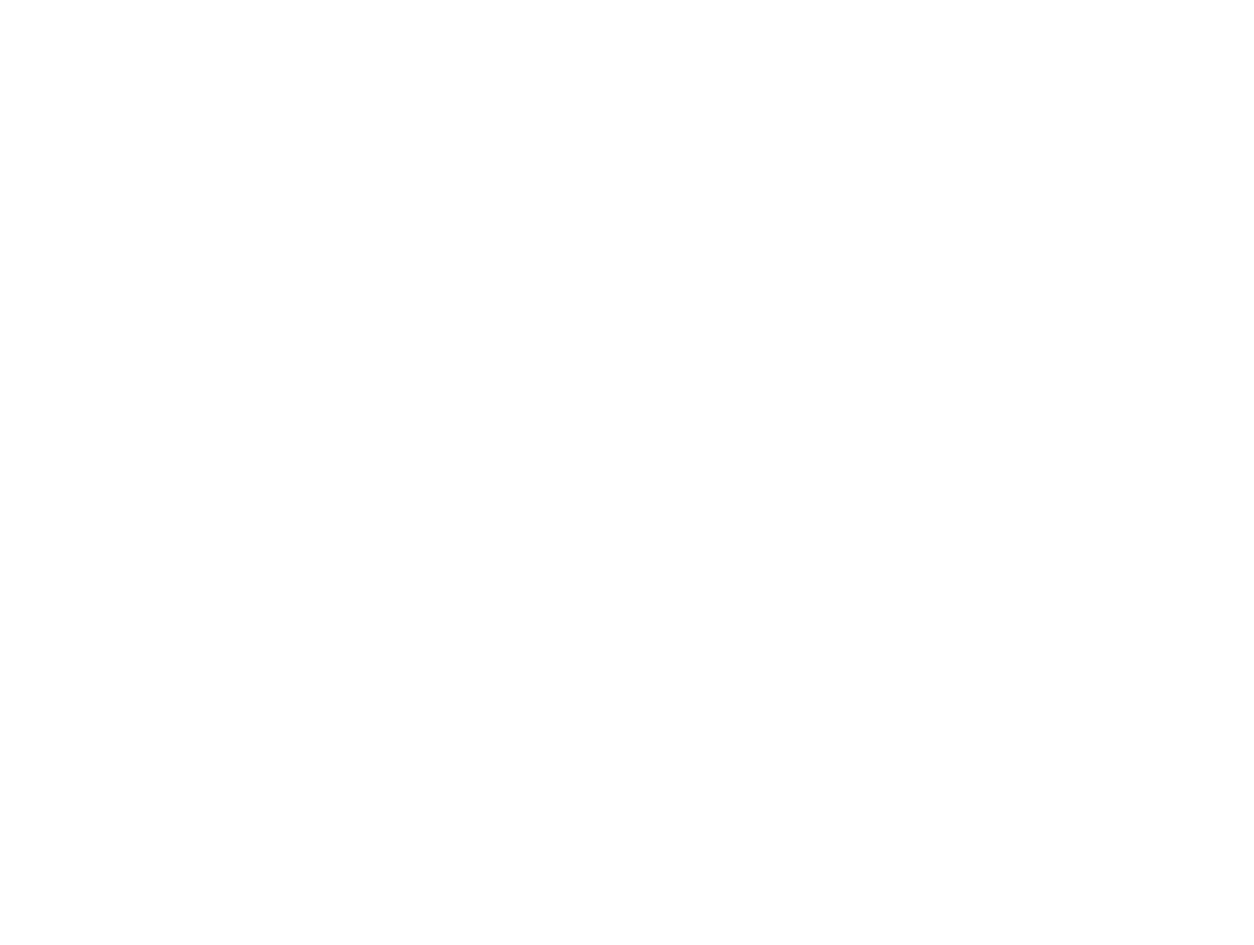
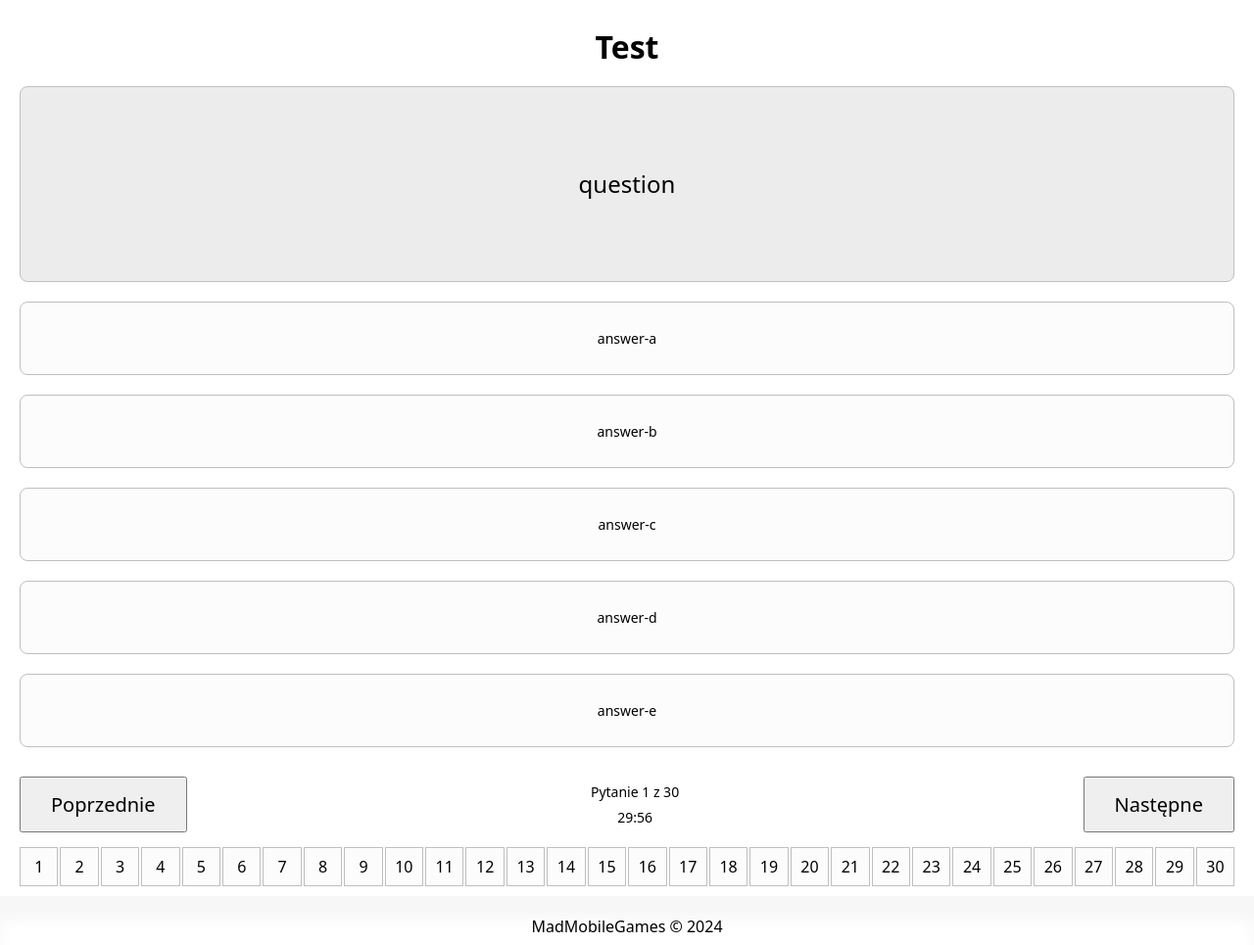
Before and after one commit to MatMadProject/kpp-web-test, a website built with Vite: page index.html in a window 1280 px wide. Shown: the whole page at 98% size. Before the commit the page ends 800 px from the top, so only its background shows below. Built offline with nearby package versions, Linux system fonts and the light colour scheme.

Commit message:
test layout completed

```diff
--- a/assets/js/main.js
+++ b/assets/js/main.js
@@ -1 +1,24 @@
 import '../sass/main.scss'
+
+function startTimer(duration, display) {
+    let timer = duration, minutes, seconds;
+    setInterval(() => {
+        minutes = parseInt(timer / 60, 10);
+        seconds = parseInt(timer % 60, 10);
+
+        minutes = minutes < 10 ? "0" + minutes : minutes;
+        seconds = seconds < 10 ? "0" + seconds : seconds;
+
+        display.textContent = minutes + ":" + seconds;
+
+        if (--timer < 0) {
+            timer = 0; // Timer stop at 0
+        }
+    }, 1000);
+}
+
+window.onload = () => {
+    const thirtyMinutes = 30 * 60;
+    const display = document.getElementById("timer");
+    startTimer(thirtyMinutes, display);
+};
--- a/assets/sass/_base.scss
+++ b/assets/sass/_base.scss
@@ -8,3 +8,16 @@ img {
     max-width: 100%;
     height: auto;
 }
+
+.container{
+    max-width: $max-container-size;
+    padding: 0 $gutter-gap;
+    margin: 0 auto;
+    width: 100%;
+}
+
+.button{
+    padding: 15px 30px;
+    font-size: 20px;
+    // border-radius: 8px;
+}
--- a/assets/sass/abstaract/_breakpoints.scss
+++ b/assets/sass/abstaract/_breakpoints.scss
@@ -1,5 +1,7 @@
-$smartphone: 600px;
+$mediumMobile: 450px;
+$largeMobile: 600px;
 $bigTablet: 905px;
+$tablet: 768px;
 $mediumDesktop: 1240px;
 $largeDesktop: 1440px;
 
@@ -21,8 +23,20 @@ $largeDesktop: 1440px;
     }
 }
 
-@mixin smartphone {
-    @media only screen and (max-width: $smartphone) {
+@mixin tablet {
+    @media only screen and (max-width: $tablet) {
         @content
     }
 }
+
+@mixin large-mobile {
+    @media only screen and (max-width: $largeMobile) {
+        @content
+    }
+}
+
+@mixin medium-mobile {
+    @media only screen and (max-width: $mediumMobile) {
+        @content
+    }
+}
--- a/assets/sass/abstaract/_mixins.scss
+++ b/assets/sass/abstaract/_mixins.scss
@@ -13,3 +13,9 @@
     margin: 0;
     padding: 0;
 }
+
+@mixin centerContentFlex{
+    display: flex;
+    justify-content: center;
+    align-items: center;
+}
--- a/assets/sass/abstaract/_variables.scss
+++ b/assets/sass/abstaract/_variables.scss
@@ -0,0 +1,10 @@
+$max-container-size: 1320px;
+$gutter-gap: 20px;
+$question-bg-color: #ececec;
+$answer-bg-color: #fcfcfc;
+$answer-bg-hover-color: hsl(0, 0%, 75%);
+$border-default-color: hsl(0, 0%, 75%);
+$border-hover-color: hsl(0, 0%, 50%);
+
+
+$footer-bg-color:hsl(0, 0%, 97%);;
--- a/assets/sass/main.scss
+++ b/assets/sass/main.scss
@@ -1,2 +1,4 @@
 @use 'modern-normalize/modern-normalize.css';
 @use 'base';
+@use 'pages/app';
+@use 'partials/footer';
--- /dev/null
+++ b/assets/sass/pages/app.scss
@@ -0,0 +1,105 @@
+@use '../abstaract'as *;
+.app{
+    margin: 30px 0 0 0;
+    height: 100%;
+
+    &__title{
+        @include centerContentFlex;
+    }
+
+    &__test{
+        @include resetList;
+        display: flex;
+        flex-direction: column;
+        justify-content: space-between;
+        align-items: center;
+
+        gap: $gutter-gap;
+    }
+
+    &__question{
+        @include centerContentFlex;
+        height: 200px;
+        font-size: 24px;
+        font-weight: 700px;
+        width: 100%;
+        padding: 0 30px 0 30px;
+        background-color: $question-bg-color;
+        border: 1px solid $border-default-color;
+        border-radius: 8px;
+    }
+
+    &__answer{
+        @include centerContentFlex;
+        height: 75px;
+        font-size: 14px;
+        width: 100%;
+        padding: 0 30px 0 30px;
+        background-color: $answer-bg-color;
+        border: 1px solid $border-default-color;
+        border-radius: 8px;
+        transition: 300ms;
+        &:hover{
+            background-color: $answer-bg-hover-color;
+            border: 1px solid $border-hover-color;
+        }
+    }
+
+    &__testNavigation{
+        padding: 30px 0 0 0;
+        width: 100%;
+        display: flex;
+        justify-content: space-between;
+    }
+
+    &__testStatus{
+        font-size: 14px;
+        @include centerContentFlex;
+        flex-direction: column;
+        gap: 10px;
+        p{
+            margin: 0px;
+        }
+
+        &__testTime{
+            font-weight: 700;
+        }
+    }
+
+    &__questionsStatus{
+        @include resetList;
+        display: flex;
+        justify-content: space-between;
+        margin: 15px 0 0 0;
+        gap: 2px;
+        @include tablet{
+            flex-wrap: wrap;
+        }
+    }
+
+    &__questionItem{
+        @include centerContentFlex;
+        border: 1px solid $border-default-color;
+        height: 40px;
+        width: 40px;
+        background-color: $answer-bg-color;
+        &:hover{
+            background-color: $answer-bg-hover-color;
+            border: 1px solid $border-hover-color;
+        }
+
+        @include tablet{
+            flex: 1 0 calc((100% - 28px) / 15);
+        }
+
+        @include medium-mobile{
+            flex: 1 0 calc((100% - 28px) / 10);
+        }
+    }
+
+    &__testQuestions{
+        @include medium-mobile{
+            display: none;
+        }
+    }
+}
--- /dev/null
+++ b/assets/sass/partials/footer.scss
@@ -0,0 +1,15 @@
+@use '../abstaract'as *;
+
+.footer{
+    margin: 10px 0 0 0  ;
+    padding: 0 0 10px 0;
+    width: 100%;
+    height: 50px;
+
+    display: flex;
+    justify-content: center;
+    align-items: end;
+    -webkit-box-shadow: inset 0px 24px 16px 0px $footer-bg-color;
+    -moz-box-shadow: inset 0px 24px 16px 0px $footer-bg-color;
+    box-shadow: inset 0px 24px 16px 0px $footer-bg-color;
+}
--- a/index.html
+++ b/index.html
@@ -4,11 +4,67 @@
 <head>
   <meta charset="UTF-8" />
   <meta name="viewport" content="width=device-width, initial-scale=1.0" />
-  <title>Starter</title>
+  <title>Test - Kwalifikowana Pierwsza Pomoc</title>
 </head>
 
 <body>
 
+  <div class="container">
+    <div class="app">
+      <h1 class="app__title">Test</h1>
+      <ul class="app__test">
+        <li class="app__question">question</li>
+        <li class="app__answer">answer-a</li>
+        <li class="app__answer">answer-b</li>
+        <li class="app__answer">answer-c</li>
+        <li class="app__answer">answer-d</li>
+        <li class="app__answer">answer-e</li>
+      </ul>
+      <div class="app__testNavigation">
+        <button class="button app__previousQuestion type=" button>Poprzednie</button>
+        <div class="app__testStatus">
+          <p class="app__testQuestions">Pytanie 1 z 30</p>
+          <p id="timer" class="app__testTime">29:45</p>
+        </div>
+        <button class="button app__nextQuestion type=" button>Następne</button>
+      </div>
+      <ul class="app__questionsStatus">
+        <li class="app__questionItem">1</li>
+        <li class="app__questionItem">2</li>
+        <li class="app__questionItem">3</li>
+        <li class="app__questionItem">4</li>
+        <li class="app__questionItem">5</li>
+        <li class="app__questionItem">6</li>
+        <li class="app__questionItem">7</li>
+        <li class="app__questionItem">8</li>
+        <li class="app__questionItem">9</li>
+        <li class="app__questionItem">10</li>
+        <li class="app__questionItem">11</li>
+        <li class="app__questionItem">12</li>
+        <li class="app__questionItem">13</li>
+        <li class="app__questionItem">14</li>
+        <li class="app__questionItem">15</li>
+        <li class="app__questionItem">16</li>
+        <li class="app__questionItem">17</li>
+        <li class="app__questionItem">18</li>
+        <li class="app__questionItem">19</li>
+        <li class="app__questionItem">20</li>
+        <li class="app__questionItem">21</li>
+        <li class="app__questionItem">22</li>
+        <li class="app__questionItem">23</li>
+        <li class="app__questionItem">24</li>
+        <li class="app__questionItem">25</li>
+        <li class="app__questionItem">26</li>
+        <li class="app__questionItem">27</li>
+        <li class="app__questionItem">28</li>
+        <li class="app__questionItem">29</li>
+        <li class="app__questionItem">30</li>
+      </ul>
+
+    </div>
+
+  </div>
+  {{> footer}}
 
   <script type="module" src="assets/js/main.js"></script>
 </body>
--- /dev/null
+++ b/partials/footer.html
@@ -0,0 +1 @@
+<div class="footer"> MadMobileGames © 2024</div>
```
